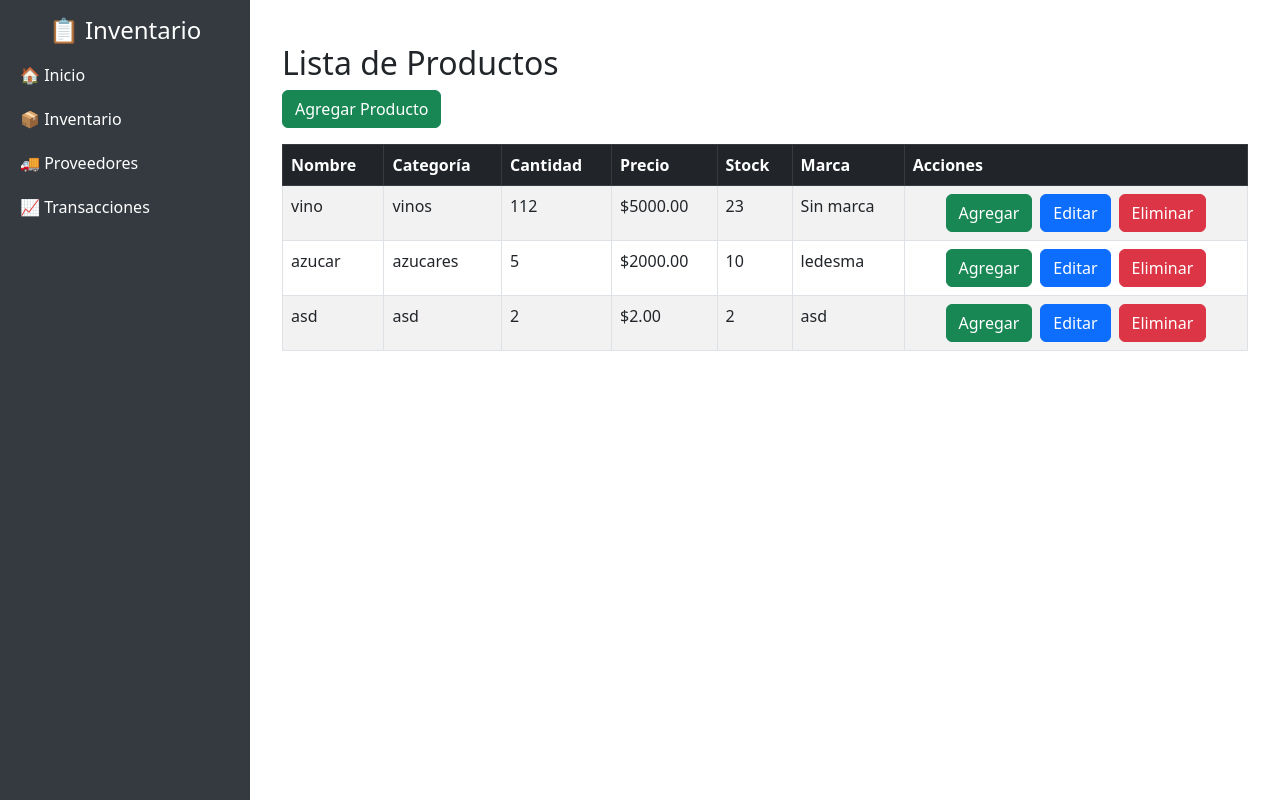
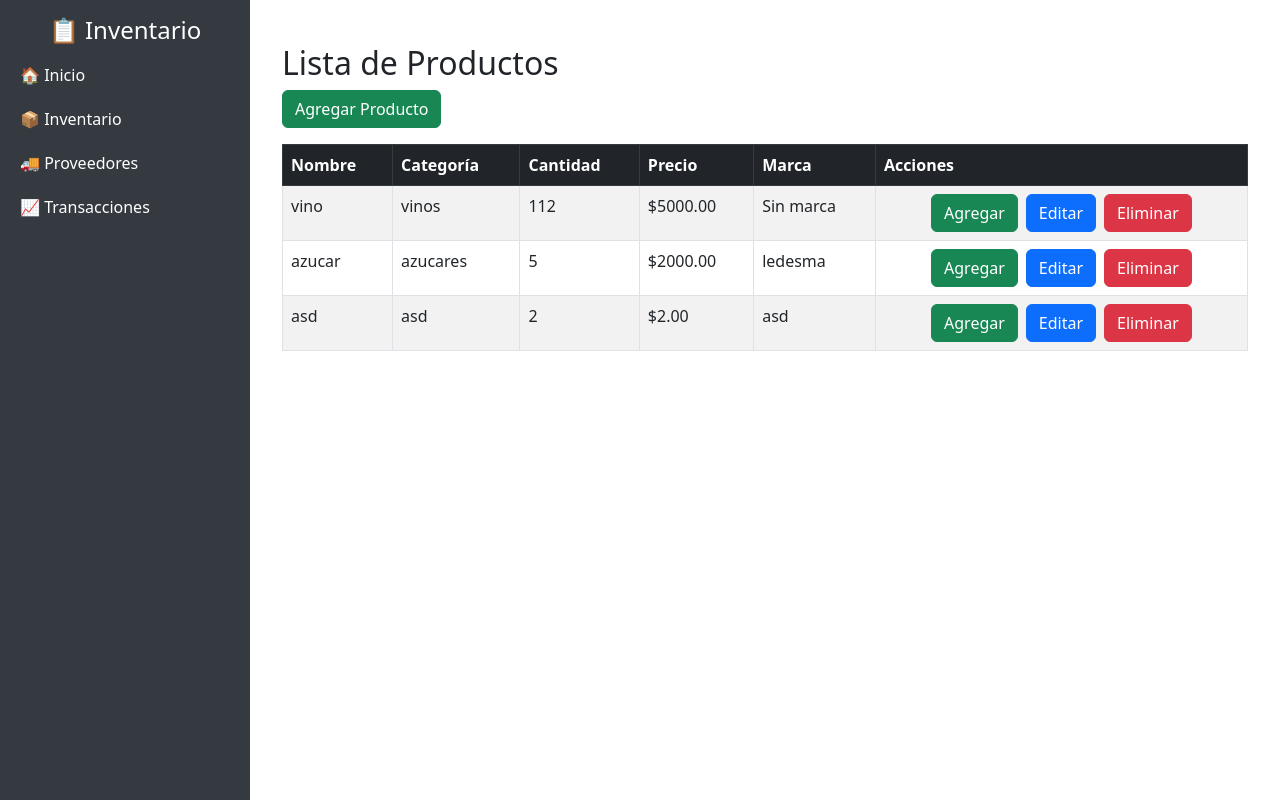
Before and after one commit to Franco122/ProyectoPPS, a Django app: page /productos/ in a window 1280 px wide. Run offline with Django 5.2, Linux system fonts and the light colour scheme; a user stored in the database is signed in; data comes from the database, SQL or seed files in the repository; both versions use the stored data as it was before the commit.

Commit message:
elimino columna stock y actualiza sumar cantidad

```diff
--- a/tasks/forms.py
+++ b/tasks/forms.py
@@ -14,7 +14,7 @@ class ProveedorForm(forms.ModelForm):
 class ProductoForm(forms.ModelForm):
     class Meta:
         model = Producto
-        fields = ['nombre', 'categoria', 'cantidad', 'precio', 'stock', 'marca']
+        fields = ['nombre', 'categoria', 'cantidad', 'precio', 'marca']
 
 
 class RegistroUsuarioForm(UserCreationForm):
--- a/tasks/models.py
+++ b/tasks/models.py
@@ -18,7 +18,6 @@ class Producto(models.Model):
     categoria = models.CharField(max_length=100)
     cantidad = models.IntegerField()
     precio = models.DecimalField(max_digits=10, decimal_places=2)
-    stock = models.IntegerField()
     marca = models.CharField(max_length=100, default="Sin marca")
 
     def save(self, *args, **kwargs):
--- a/tasks/static/js/productos.js
+++ b/tasks/static/js/productos.js
@@ -5,11 +5,11 @@ document.addEventListener("DOMContentLoaded", function () {
     btn.addEventListener("click", function () {
       // Buscar la fila del producto
       let fila = this.closest("tr");
-      let stockCell = fila.querySelector("td:nth-child(5)"); // columna stock
-      let stock = parseInt(stockCell.innerText);
+      let cantidadCell = fila.querySelector("td:nth-child(5)"); // columna cantidad
+      let cantidad = parseInt(cantidadCell.innerText);
 
       // Aumentar stock en +1
-      stockCell.innerText = stock + 1;
+      cantidadCell.innerText = cantidad + 1;
     });
   });
 
--- a/tasks/templates/inventario.html
+++ b/tasks/templates/inventario.html
@@ -36,12 +36,12 @@
       <td>${{ producto.precio }}</td>
       <td>{{ producto.marca }}</td>
       <td>
-        <a href="{% url 'sumar_stock' producto.id %}" class="btn btn-success btn-sm me-1">➕ Stock</a>
-        <a href="{% url 'editar_producto' producto.id %}" class="btn btn-warning btn-sm me-1">✏️ Editar</a>
+        <a href="{% url 'sumar_stock' producto.id %}" class="btn btn-success btn-sm me-1"> Cantidad</a>
+        <a href="{% url 'editar_producto' producto.id %}" class="btn btn-warning btn-sm me-1"> Editar</a>
         <a href="{% url 'eliminar_producto' producto.id %}"
            class="btn btn-danger btn-sm"
            onclick="return confirm('¿Estás seguro de eliminar este producto?');">
-          🗑️ Eliminar
+           Eliminar
         </a>
       </td>
     </tr>
--- a/tasks/templates/lista_productos.html
+++ b/tasks/templates/lista_productos.html
@@ -12,7 +12,6 @@
           <th>Categoría</th>
           <th>Cantidad</th>
           <th>Precio</th>
-          <th>Stock</th>
           <th>Marca</th>
           <th>Acciones</th>
         </tr>
@@ -24,13 +23,12 @@
             <td>{{ producto.categoria }}</td>
             <td>{{ producto.cantidad }}</td>
             <td>${{ producto.precio }}</td>
-            <td>{{ producto.stock }}</td>
             <td>{{ producto.marca }}</td>
 
             <td>
               <div class="d-grid gap-2 d-md-flex justify-content-md-center">
                 <button type="button" class="btn btn-success">Agregar</button>
-                <button type="button" class="btn btn-primary">Editar</button>
+                <a href="{% url 'editar_producto' producto.id %}" class="btn btn-primary">Editar</a>
                 <button type="button" class="btn btn-danger">Eliminar</button>
             </div>
             </td>
@@ -50,12 +48,11 @@ document.addEventListener("DOMContentLoaded", function () {
     btn.addEventListener("click", function () {
 
       let fila = this.closest("tr");
-      let stockCell = fila.querySelector("td:nth-child(5)");
-      let stock = parseInt(stockCell.innerText);
-      stockCell.innerText = stock + 1;
-    });
-  });
-
+      let cantidadCell = fila.querySelector("td:nth-child(3)");
+      let cantidad = parseInt(cantidadCell.innerText);
+      cantidadCell.innerText = cantidad + 1;
+});
+});
   document.querySelectorAll(".btn-danger").forEach(function (btn) {
     btn.addEventListener("click", function () {
       if (confirm("¿Seguro que deseas eliminar este producto?")) {
--- a/tasks/views.py
+++ b/tasks/views.py
@@ -39,9 +39,9 @@ def editar_proveedor(request, pk):
 @login_required
 def sumar_stock(request, pk):
     producto = get_object_or_404(Producto, pk=pk)
-    producto.stock += 1
+    producto.cantidad += 1
     producto.save()
-    messages.success(request, f'Se sumó 1 al stock de {producto.nombre}.')
+    messages.success(request, f'Se sumó 1 a la cantidad de {producto.nombre}.')
     return redirect('inventario')
 
 # Vista para eliminar producto
@@ -214,14 +214,12 @@ def agregar_producto(request):
             categoria = form.cleaned_data['categoria'].strip().lower()
             cantidad = form.cleaned_data['cantidad']
             precio = form.cleaned_data['precio']
-            stock = form.cleaned_data['stock']
             marca = form.cleaned_data['marca']
 
             producto_existente = Producto.objects.filter(nombre=nombre, categoria=categoria).first()
 
             if producto_existente:
                 producto_existente.cantidad += cantidad
-                producto_existente.stock += stock
                 producto_existente.precio = precio
                 producto_existente.save()
             else:
```
Also changed, not shown: Inventario.db (deleted), db.sqlite3 (deleted), inventario.sqlite3, tasks/migrations/0007_remove_producto_stock.py (added).
